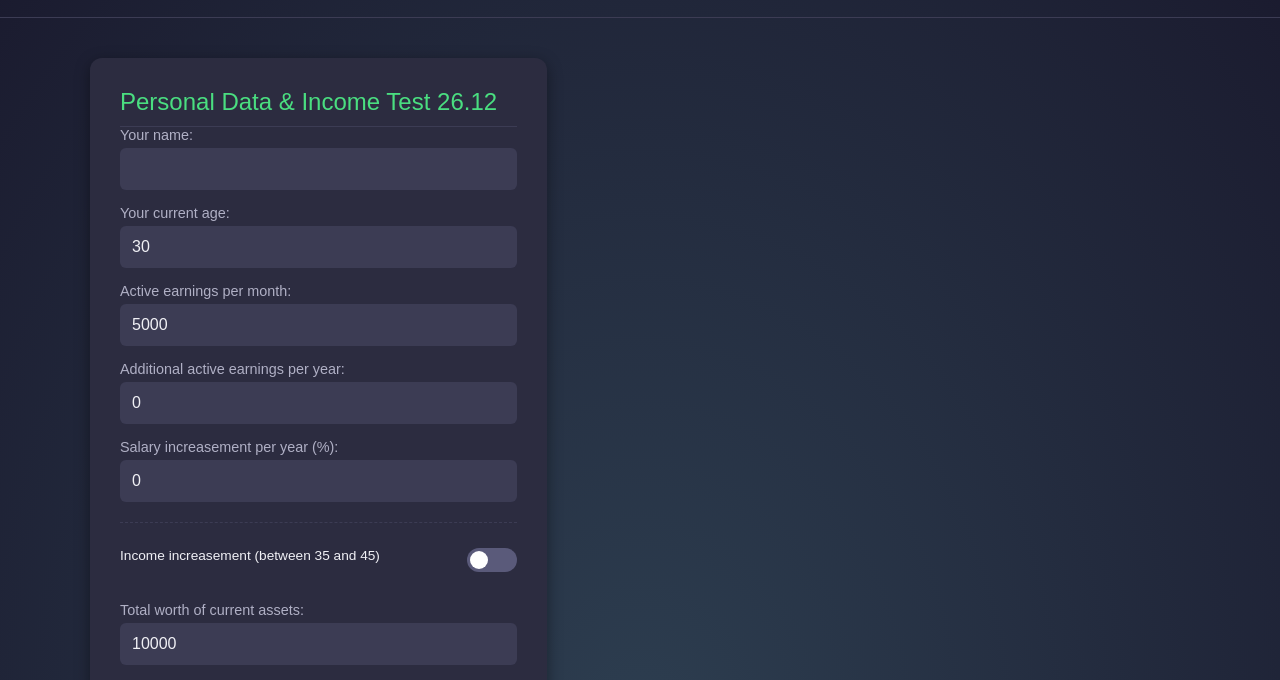
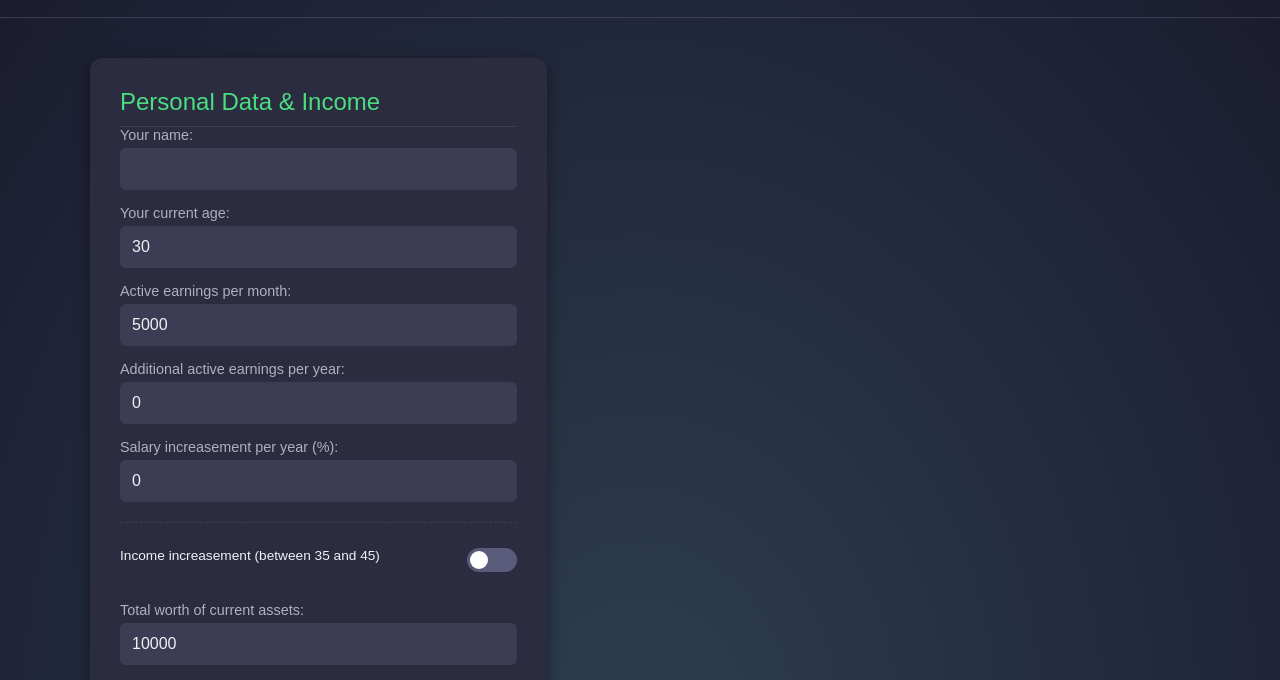
Before and after one commit to Lur-vic/Financial_future, a website: page public/index.html in a window 1280 px wide. Shown: the part 61-741 px from the top of the page. Drawn offline with nearby package versions, Linux system fonts and the light colour scheme; no server answers.

Commit message:
CI/CD test 2

```diff
--- a/public/index.html
+++ b/public/index.html
@@ -32,7 +32,7 @@
             <form id="projection-form">
 
                 <section class="input-group">
-                    <h2>Personal Data & Income Test 26.12</h2>
+                    <h2>Personal Data & Income</h2>
 
                     <label for="name">Your name:</label>
                     <input type="text" id="name" required>
```
